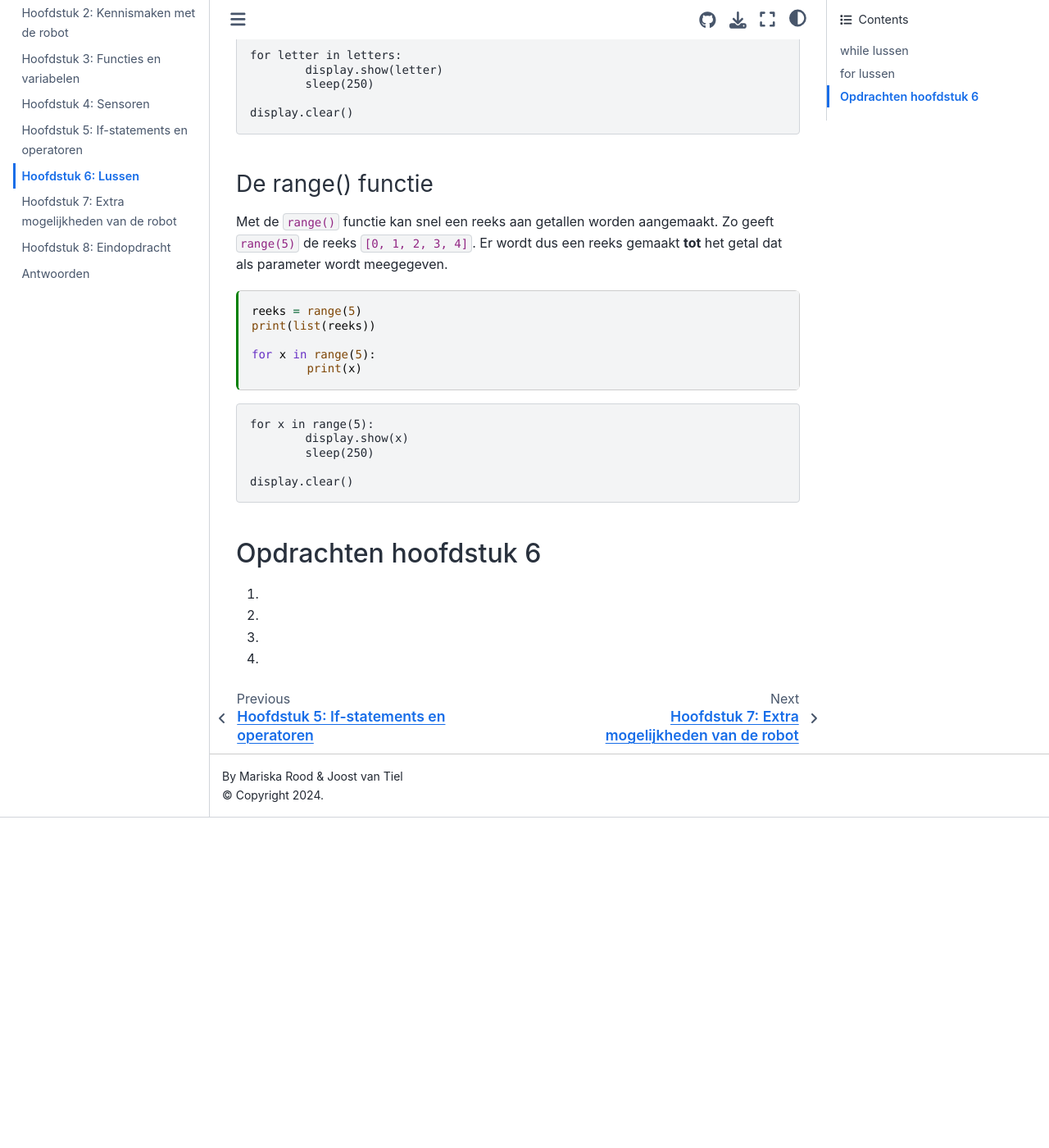
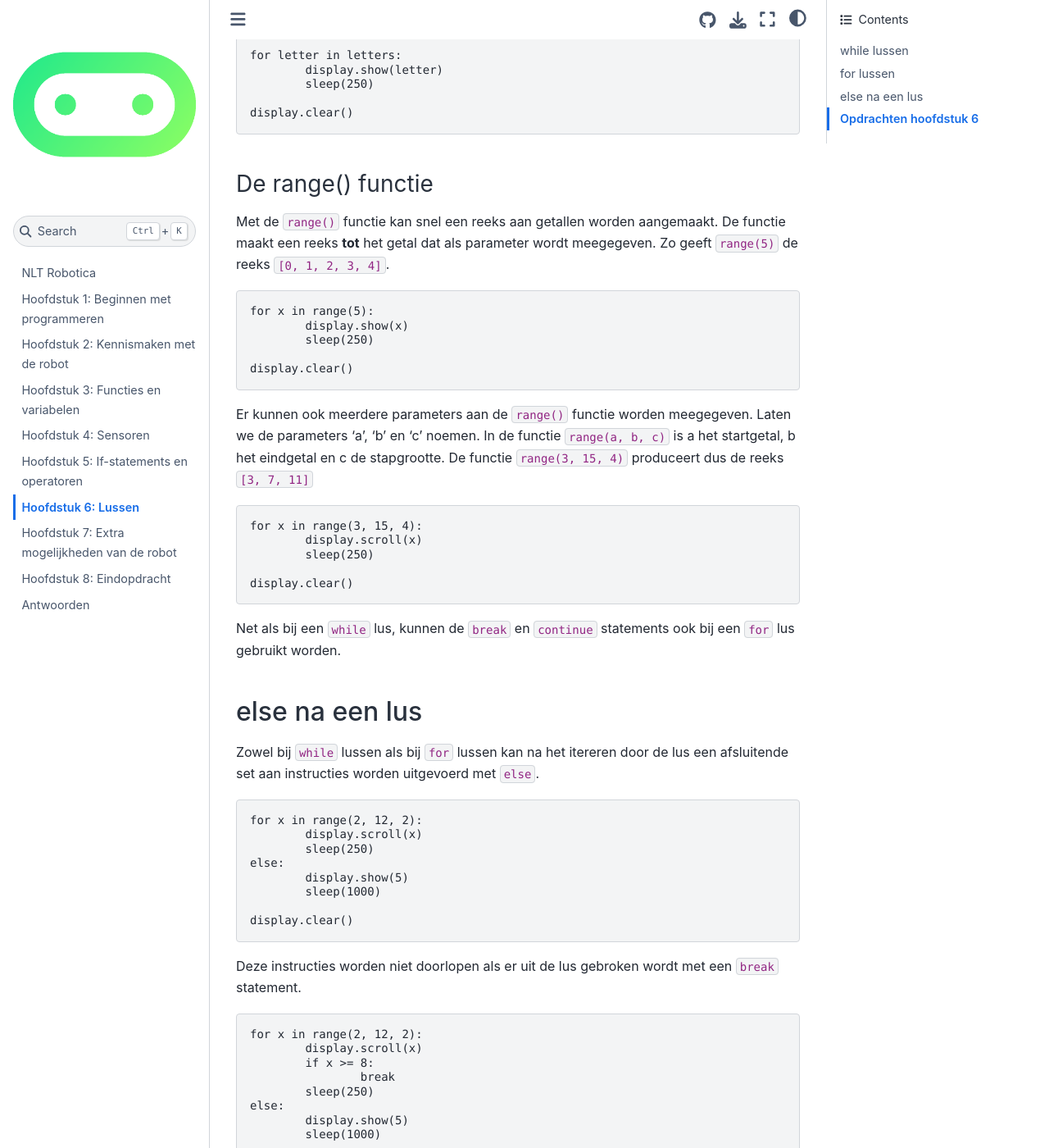
Before and after one commit to JoostvanTiel/NLT-Robotica, a Jupyter Book: the page built from hoofdstuk6.md, in a window 1280 px wide and 1400 px high, scrolled down 2102 px. Shown: the whole window at 82% size. Built offline with Jupyter Book 1.0.4 settings and Sphinx 7.4.7 and the Sphinx Book theme 1.1.4, drawn with Linux system fonts in a browser that asks for light colours; before the commit the page ends 3099 px from its top, so only the background shows below that; some of the changed text lies outside the part shown.

Commit message:
Bezig aan H6

````diff
--- a/hoofdstuk6.md
+++ b/hoofdstuk6.md
@@ -81,17 +81,8 @@ In het voorbeeld hieronder worden twee reeksen gedeclareerd: `getallen` en `lett
 	display.clear()
 
 ### De range() functie
-Met de `range()` functie kan snel een reeks aan getallen worden aangemaakt. Zo geeft `range(5)` de reeks `[0, 1, 2, 3, 4]`. Er wordt dus een reeks gemaakt **tot** het getal dat als parameter wordt meegegeven.
-
-```{code-cell} ipython3
-:tags: [rangeFunction1]
-
-reeks = range(5)
-print(list(reeks))
-
-for x in range(5):
-	print(x)
-```
+Met de `range()` functie kan snel een reeks aan getallen worden aangemaakt. De functie maakt een reeks **tot** het getal dat als parameter wordt meegegeven.
+Zo geeft `range(5)` de reeks `[0, 1, 2, 3, 4]`.
 
 	for x in range(5):
 		display.show(x)
@@ -99,9 +90,46 @@ for x in range(5):
 
 	display.clear()
 
+Er kunnen ook meerdere parameters aan de `range()` functie worden meegegeven.
+Laten we de parameters 'a', 'b' en 'c' noemen. In de functie `range(a, b, c)` is a het startgetal, b het eindgetal en c de stapgrootte.
+De functie `range(3, 15, 4)` produceert dus de reeks `[3, 7, 11]`
+
+	for x in range(3, 15, 4):
+		display.scroll(x)
+		sleep(250)
+
+	display.clear()
+
+Net als bij een `while` lus, kunnen de `break` en `continue` statements ook bij een `for` lus gebruikt worden.
+
+## else na een lus
+Zowel bij `while` lussen als bij `for` lussen kan na het itereren door de lus een afsluitende set aan instructies worden uitgevoerd met `else`.
+
+	for x in range(2, 12, 2):
+		display.scroll(x)
+		sleep(250)
+	else:
+		display.show(5)
+		sleep(1000)
+
+	display.clear()
+
+Deze instructies worden niet doorlopen als er uit de lus gebroken wordt met een `break` statement.
+
+	for x in range(2, 12, 2):
+		display.scroll(x)
+		if x >= 8:
+			break
+		sleep(250)
+	else:
+		display.show(5)
+		sleep(1000)
+
+	display.clear()
+
 ## Opdrachten hoofdstuk 6
 
-1.
+1. Nadenken over de volgorde van instructies bij de verschillende voorbeelden van de while statements met break en for.
 
 2.
 
````
Also changed, not shown: 6 other files.
